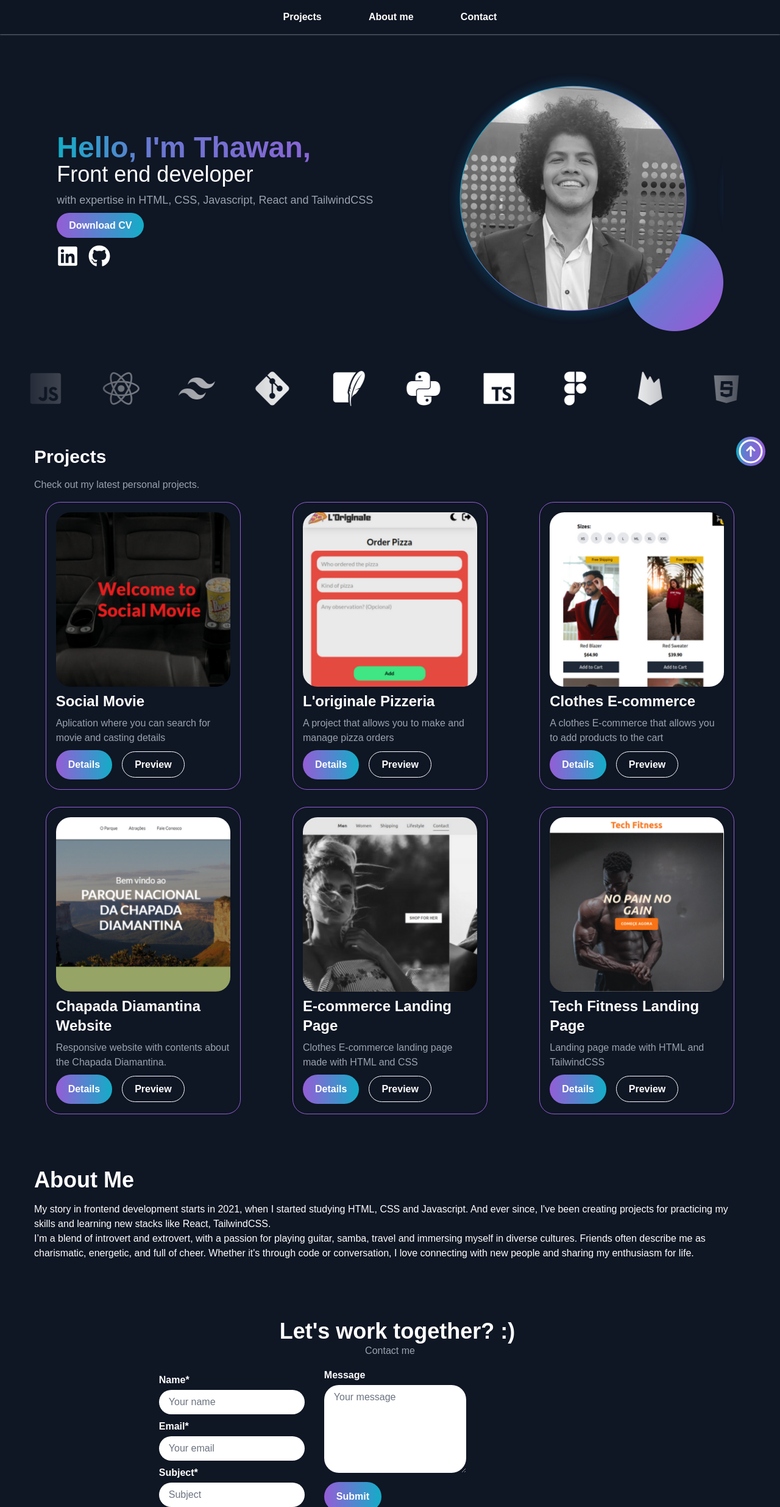
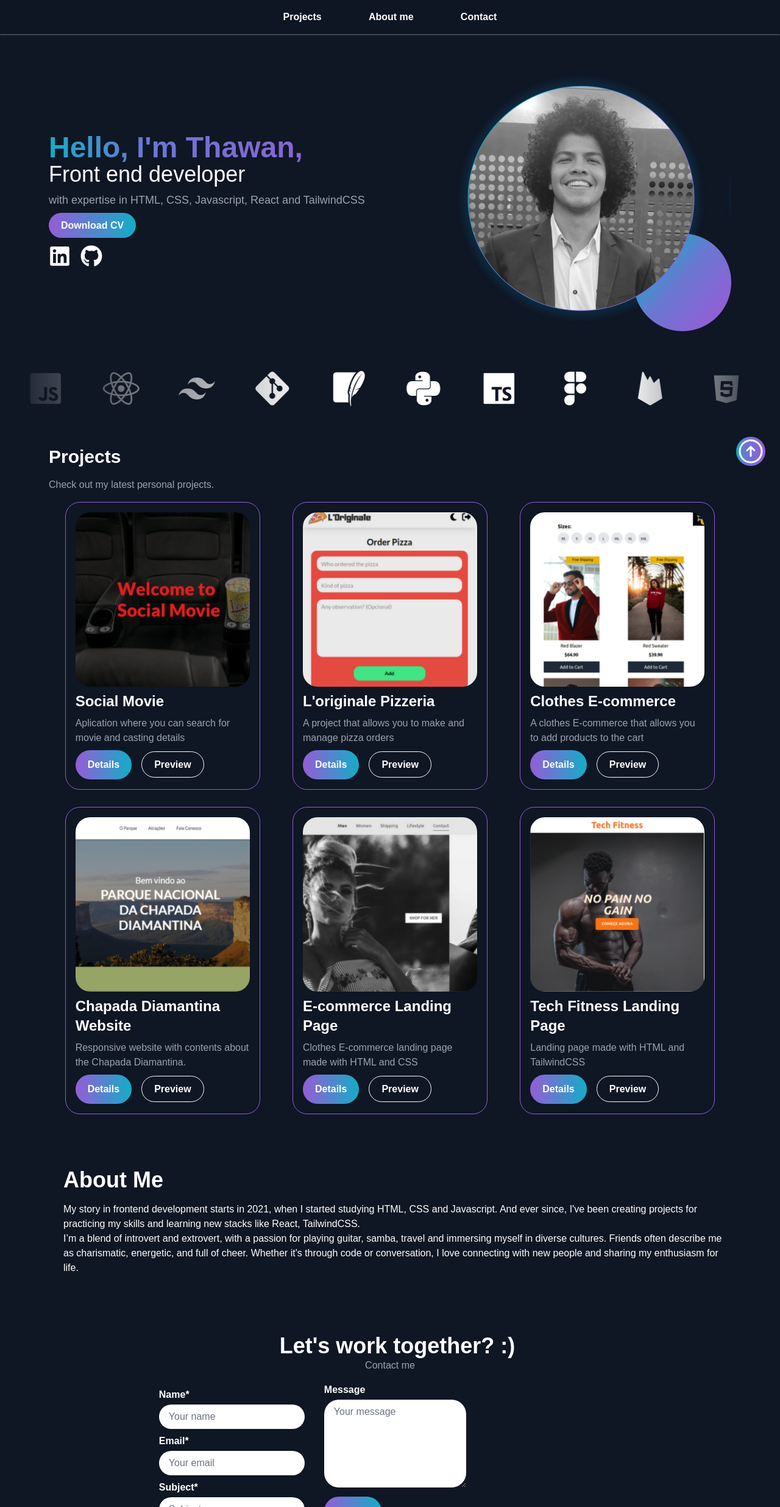
Before and after one commit to thawansilva/thawan, a React (Vite) app: page / in a window 1280 px wide. Shown: the top 2471 px of the page at 61% size. Built offline with nearby package versions, Linux system fonts and the light colour scheme.

Commit message:
Aligning sections

```diff
--- a/src/routes/home/AboutMe.jsx
+++ b/src/routes/home/AboutMe.jsx
@@ -4,7 +4,7 @@ export function AboutMe({ aboutRef }) {
   return (
     <>
       <section ref={aboutRef}>
-        <div className="container pl-8 pr-16 mx-auto">
+        <div className="container px-8 mx-auto lg:px-20">
           <div>
             <h2 className="mb-4 text-2xl font-bold md:text-3xl lg:text-4xl xl:ml-6">
               About Me
--- a/src/routes/home/Hero.jsx
+++ b/src/routes/home/Hero.jsx
@@ -6,8 +6,8 @@ export default function Hero({ homeRef }) {
   return (
     <>
       <section className="py-16" ref={homeRef}>
-        <div className="container px-8 mx-auto">
-          <div className="items-center justify-around md:flex">
+        <div className="container px-8 mx-auto lg:px-20">
+          <div className="items-center justify-between md:flex">
             <div>
               <h1 className="text-3xl font-bold text-transparent bg-clip-text bg-gradient-to-r from-p-blue via-30% via-darkBlue to-p-purple lg:text-5xl md:text-4xl">
                 Hello, I'm Thawan,
--- a/src/routes/home/Projects.jsx
+++ b/src/routes/home/Projects.jsx
@@ -20,11 +20,11 @@ export function Projects({ projectRef }) {
         <Modal itemDetails={itemDetails} closeModal={closeModal} />
       )}
       <section className="py-16" ref={projectRef}>
-        <div className="container px-8 mx-auto">
-          <h2 className="mb-4 text-2xl font-bold md:text-3xl lg:text-3xl xl:ml-6">
+        <div className="container px-8 mx-auto lg:px-20">
+          <h2 className="mb-4 text-2xl font-bold md:text-3xl lg:text-3xl">
             Projects
           </h2>
-          <p className="text-gray-400 xl:ml-6">
+          <p className="text-gray-400">
             Check out my latest personal projects.
           </p>
           <div className="flex flex-wrap justify-between mt-3 lg:gap-4 xl:gap-0">
```
